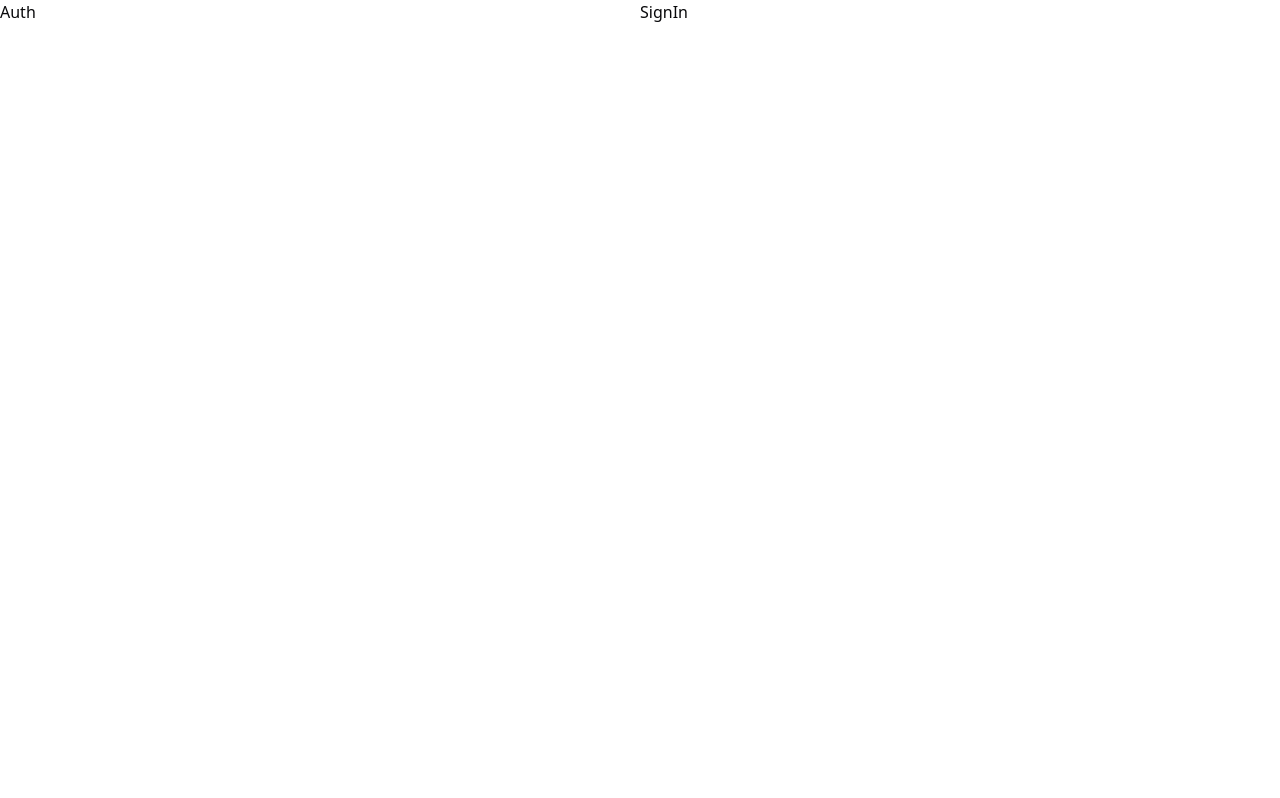
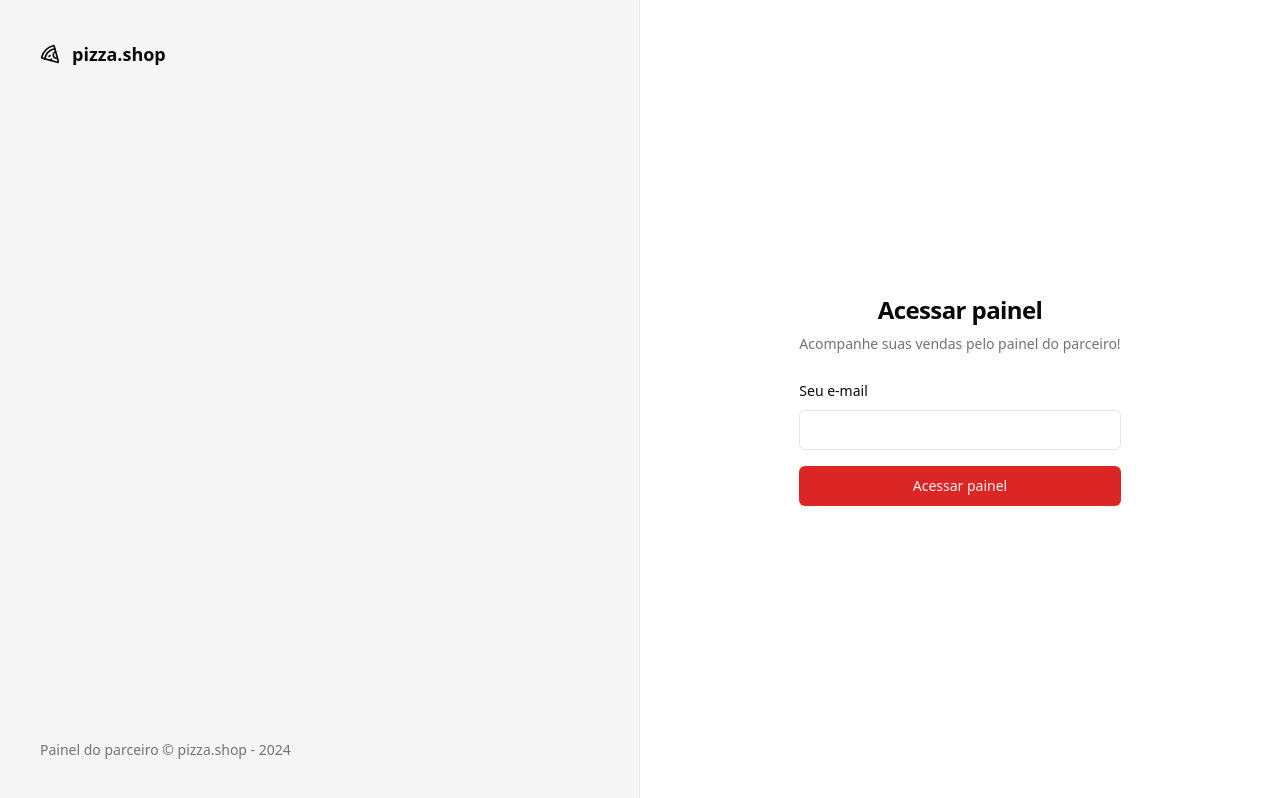
Before and after one commit to davi1985/pizza-show-web, a React (Vite) app: page /sign-in in a window 1280 px wide. Built offline with nearby package versions, Linux system fonts and the light colour scheme.

Commit message:
login component, react hook formand zod

```diff
--- a/package.json
+++ b/package.json
@@ -10,6 +10,8 @@
     "preview": "vite preview"
   },
   "dependencies": {
+    "@hookform/resolvers": "^3.9.0",
+    "@radix-ui/react-label": "^2.1.0",
     "@radix-ui/react-slot": "^1.1.0",
     "class-variance-authority": "^0.7.0",
     "clsx": "^2.1.1",
@@ -19,10 +21,12 @@
     "react": "^18.3.1",
     "react-dom": "^18.3.1",
     "react-helmet-async": "^2.0.5",
+    "react-hook-form": "^7.52.1",
     "react-router-dom": "^6.24.1",
     "sort-by": "^1.2.0",
     "tailwind-merge": "^2.4.0",
-    "tailwindcss-animate": "^1.0.7"
+    "tailwindcss-animate": "^1.0.7",
+    "zod": "^3.23.8"
   },
   "devDependencies": {
     "@rocketseat/eslint-config": "^2.2.2",
--- a/src/_layouts/auth.tsx
+++ b/src/_layouts/auth.tsx
@@ -1,10 +1,21 @@
+import { Pizza } from 'lucide-react'
 import { Outlet } from 'react-router-dom'
 
 export const AuthLayout = () => (
   <div className="grid min-h-screen grid-cols-2">
-    <h1>Auth</h1>
+    <div className="flex h-full flex-col justify-between border-r border-foreground/5 bg-muted p-10 text-muted-foreground">
+      <div className="flex items-center gap-3 text-lg text-foreground">
+        <Pizza className="h-5 w-5" />
 
-    <div>
+        <span className="font-semibold">pizza.shop</span>
+      </div>
+
+      <footer className="text-sm">
+        Painel do parceiro &copy; pizza.shop - {new Date().getFullYear()}
+      </footer>
+    </div>
+
+    <div className="flex flex-col items-center justify-center">
       <Outlet />
     </div>
   </div>
--- /dev/null
+++ b/src/components/ui/input.tsx
@@ -0,0 +1,25 @@
+import * as React from 'react'
+
+import { cn } from '@/lib/utils'
+
+export interface InputProps
+  extends React.InputHTMLAttributes<HTMLInputElement> {}
+
+const Input = React.forwardRef<HTMLInputElement, InputProps>(
+  ({ className, type, ...props }, ref) => {
+    return (
+      <input
+        type={type}
+        className={cn(
+          'flex h-10 w-full rounded-md border border-input bg-background px-3 py-2 text-sm ring-offset-background file:border-0 file:bg-transparent file:text-sm file:font-medium placeholder:text-muted-foreground focus-visible:outline-none focus-visible:ring-2 focus-visible:ring-ring focus-visible:ring-offset-2 disabled:cursor-not-allowed disabled:opacity-50',
+          className,
+        )}
+        ref={ref}
+        {...props}
+      />
+    )
+  },
+)
+Input.displayName = 'Input'
+
+export { Input }
--- /dev/null
+++ b/src/components/ui/label.tsx
@@ -0,0 +1,24 @@
+import * as LabelPrimitive from '@radix-ui/react-label'
+import { cva, type VariantProps } from 'class-variance-authority'
+import * as React from 'react'
+
+import { cn } from '@/lib/utils'
+
+const labelVariants = cva(
+  'text-sm font-medium leading-none peer-disabled:cursor-not-allowed peer-disabled:opacity-70',
+)
+
+const Label = React.forwardRef<
+  React.ElementRef<typeof LabelPrimitive.Root>,
+  React.ComponentPropsWithoutRef<typeof LabelPrimitive.Root> &
+    VariantProps<typeof labelVariants>
+>(({ className, ...props }, ref) => (
+  <LabelPrimitive.Root
+    ref={ref}
+    className={cn(labelVariants(), className)}
+    {...props}
+  />
+))
+Label.displayName = LabelPrimitive.Root.displayName
+
+export { Label }
--- a/src/global.css
+++ b/src/global.css
@@ -5,57 +5,47 @@
 @layer base {
   :root {
     --background: 0 0% 100%;
-      --foreground: 240 10% 3.9%;
+    --foreground: 0 0% 3.9%;
     --card: 0 0% 100%;
-      --card-foreground: 240 10% 3.9%;
+    --card-foreground: 0 0% 3.9%;
     --popover: 0 0% 100%;
-      --popover-foreground: 240 10% 3.9%;
-      --primary: 240 5.9% 10%;
-      --primary-foreground: 0 0% 98%;
-      --secondary: 240 4.8% 95.9%;
-      --secondary-foreground: 240 5.9% 10%;
-      --muted: 240 4.8% 95.9%;
-      --muted-foreground: 240 3.8% 46.1%;
-      --accent: 240 4.8% 95.9%;
-      --accent-foreground: 240 5.9% 10%;
+    --popover-foreground: 0 0% 3.9%;
+    --primary: 0 72.2% 50.6%;
+    --primary-foreground: 0 85.7% 97.3%;
+    --secondary: 0 0% 96.1%;
+    --secondary-foreground: 0 0% 9%;
+    --muted: 0 0% 96.1%;
+    --muted-foreground: 0 0% 45.1%;
+    --accent: 0 0% 96.1%;
+    --accent-foreground: 0 0% 9%;
     --destructive: 0 84.2% 60.2%;
     --destructive-foreground: 0 0% 98%;
-      --border: 240 5.9% 90%;
-      --input: 240 5.9% 90%;
-      --ring: 240 10% 3.9%;
+    --border: 0 0% 89.8%;
+    --input: 0 0% 89.8%;
+    --ring: 0 72.2% 50.6%;
     --radius: 0.5rem;
-      --chart-1: 12 76% 61%;
-      --chart-2: 173 58% 39%;
-      --chart-3: 197 37% 24%;
-      --chart-4: 43 74% 66%;
-      --chart-5: 27 87% 67%;
   }
 
   .dark {
-      --background: 240 10% 3.9%;
+    --background: 0 0% 3.9%;
     --foreground: 0 0% 98%;
-      --card: 240 10% 3.9%;
+    --card: 0 0% 3.9%;
     --card-foreground: 0 0% 98%;
-      --popover: 240 10% 3.9%;
+    --popover: 0 0% 3.9%;
     --popover-foreground: 0 0% 98%;
-      --primary: 0 0% 98%;
-      --primary-foreground: 240 5.9% 10%;
-      --secondary: 240 3.7% 15.9%;
+    --primary: 0 72.2% 50.6%;
+    --primary-foreground: 0 85.7% 97.3%;
+    --secondary: 0 0% 14.9%;
     --secondary-foreground: 0 0% 98%;
-      --muted: 240 3.7% 15.9%;
-      --muted-foreground: 240 5% 64.9%;
-      --accent: 240 3.7% 15.9%;
+    --muted: 0 0% 14.9%;
+    --muted-foreground: 0 0% 63.9%;
+    --accent: 0 0% 14.9%;
     --accent-foreground: 0 0% 98%;
     --destructive: 0 62.8% 30.6%;
     --destructive-foreground: 0 0% 98%;
-      --border: 240 3.7% 15.9%;
-      --input: 240 3.7% 15.9%;
-      --ring: 240 4.9% 83.9%;
-      --chart-1: 220 70% 50%;
-      --chart-2: 160 60% 45%;
-      --chart-3: 30 80% 55%;
-      --chart-4: 280 65% 60%;
-      --chart-5: 340 75% 55%;
+    --border: 0 0% 14.9%;
+    --input: 0 0% 14.9%;
+    --ring: 0 72.2% 50.6%;
   }
 }
 
--- a/src/pages/auth/sign-in.tsx
+++ b/src/pages/auth/sign-in.tsx
@@ -1,9 +1,57 @@
 import { Helmet } from 'react-helmet-async'
+import { useForm } from 'react-hook-form'
+import { z } from 'zod'
 
-export const SignIn = () => (
-  <>
-    <Helmet title="Login" />
+import { Button } from '@/components/ui/button'
+import { Input } from '@/components/ui/input'
+import { Label } from '@/components/ui/label'
 
-    <h1>SignIn</h1>
-  </>
-)
+const signInForm = z.object({
+  email: z.string().email(),
+})
+
+type SignInForm = z.infer<typeof signInForm>
+
+export const SignIn = () => {
+  const {
+    register,
+    handleSubmit,
+    formState: { isSubmitting },
+  } = useForm<SignInForm>()
+
+  const handleSignIn = async (data: SignInForm) => {
+    console.log(data)
+    await new Promise((resolve) => setTimeout(resolve, 2000))
+  }
+
+  return (
+    <>
+      <Helmet title="Login" />
+
+      <div className="p-8">
+        <div className="w-[350px flex flex-col justify-center gap-6">
+          <div className="flex flex-col gap-2 text-center">
+            <h1 className="text-2xl font-semibold tracking-tight">
+              Acessar painel
+            </h1>
+
+            <p className="text-sm text-muted-foreground">
+              Acompanhe suas vendas pelo painel do parceiro!
+            </p>
+          </div>
+
+          <form className="space-y-4" onSubmit={handleSubmit(handleSignIn)}>
+            <div className="space-y-2">
+              <Label htmlFor="email">Seu e-mail</Label>
+              <Input id="email" type="email" {...register('email')} />
+            </div>
+
+            <Button className="w-full" type="submit" disabled={isSubmitting}>
+              Acessar painel
+            </Button>
+          </form>
+        </div>
+      </div>
+    </>
+  )
+}
```
Also changed, not shown: 1 other file (tests, documents, lock files or other folders). Lines whose indentation alone changed are shown as unchanged.
